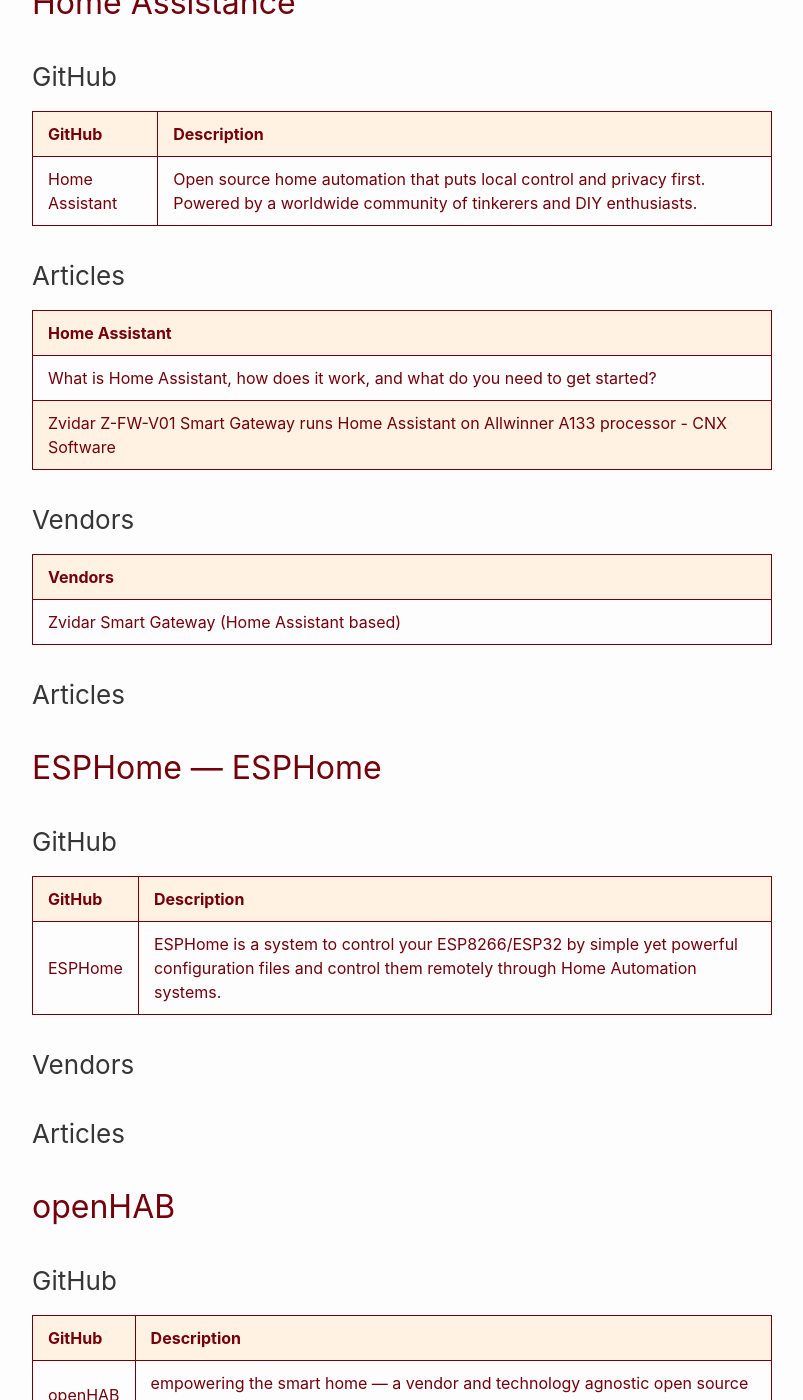
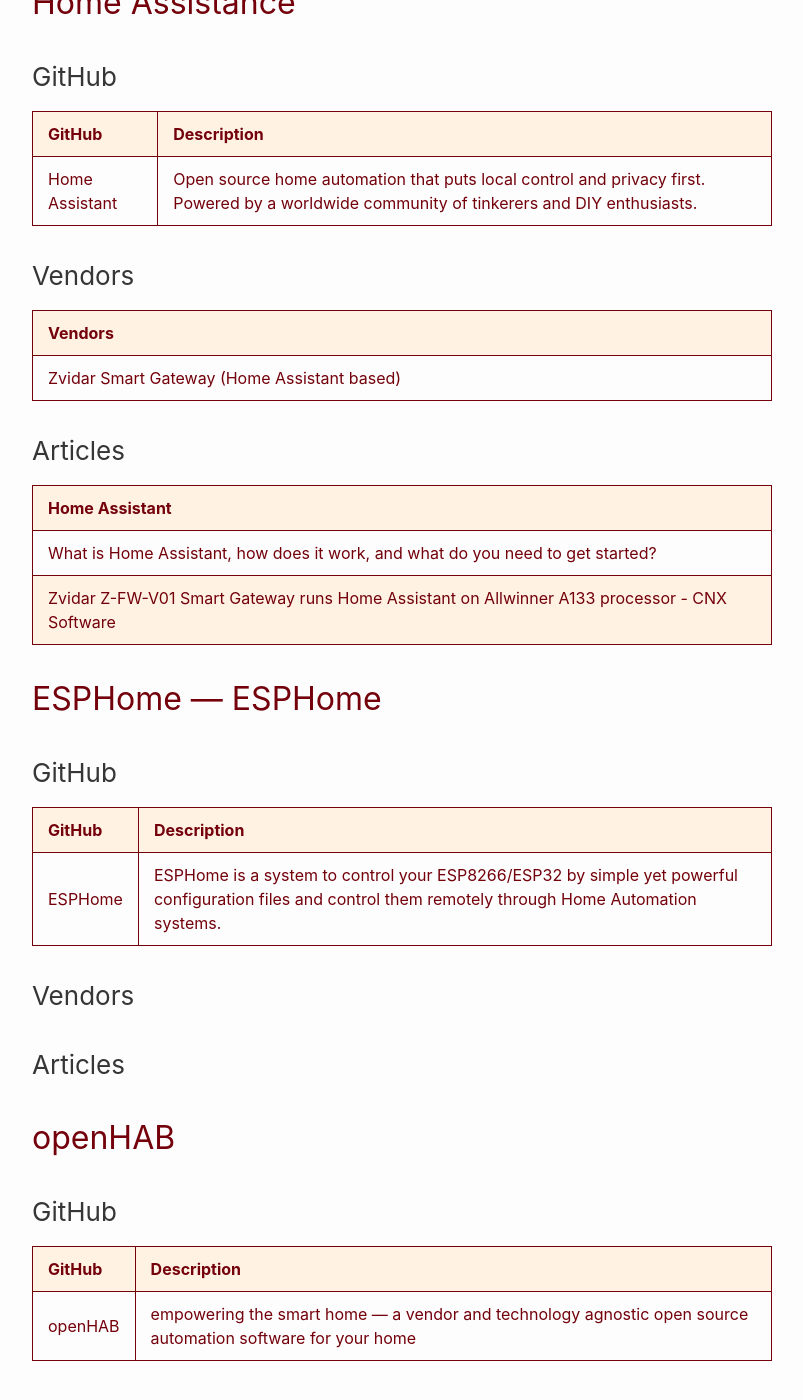
Before and after one commit to RalphHightower/RalphHightower, a Jekyll site: the page built from HomeAutomation.md, in a window 1280 px wide and 1400 px high, scrolled down 1092 px. Shown: the whole window, without its empty margins (238-1041 px from the left). Built offline with Jekyll 4.4.1, drawn with Linux system fonts in a browser that asks for light colours; our own code applies the rules of GitHub Pages for plain Markdown files; part of the change alters nothing that is shown.

```diff
--- a/HomeAutomation.md
+++ b/HomeAutomation.md
@@ -10,13 +10,6 @@ I have not decided on which home automation system that I want to deploy, but my
 |---|---|
 | [Home Assistant](https://github.com/home-assistant ) |Open source home automation that puts local control and privacy first. Powered by a worldwide community of tinkerers and DIY enthusiasts. |
 
-### Articles
-
-| [Home Assistant](https://www.home-assistant.io/ )|
-|----|
-|[What is Home Assistant, how does it work, and what do you need to get started?](https://www.pocket-lint.com/what-is-home-assistant-how-does-it-work/ )|
-|[Zvidar Z-FW-V01 Smart Gateway runs Home Assistant on Allwinner A133 processor - CNX Software](https://www.cnx-software.com/2023/06/21/zvidar-z-fw-v01-smart-gateway-runs-home-assistant-on-allwinner-a133-processor/ )|
-
 ### Vendors
 
 | Vendors |
@@ -24,6 +17,11 @@ I have not decided on which home automation system that I want to deploy, but my
 | [Zvidar Smart Gateway (Home Assistant based)](http://www.zvidar.com/pro/23.html ) |
 
 ### Articles
+
+| [Home Assistant](https://www.home-assistant.io/ )|
+|----|
+|[What is Home Assistant, how does it work, and what do you need to get started?](https://www.pocket-lint.com/what-is-home-assistant-how-does-it-work/ )|
+|[Zvidar Z-FW-V01 Smart Gateway runs Home Assistant on Allwinner A133 processor - CNX Software](https://www.cnx-software.com/2023/06/21/zvidar-z-fw-v01-smart-gateway-runs-home-assistant-on-allwinner-a133-processor/ )|
 
 ## [ESPHome — ESPHome](https://esphome.io/index.html )
 
@@ -47,15 +45,7 @@ I have not decided on which home automation system that I want to deploy, but my
 
 ### Vendors
 
-| [openHAB](https://github.com/openhab ) |
-|---|
-|  |
-
 ### Articles
-
-| [openHAB](https://github.com/openhab ) |
-|---|
-|   |
 
 ## Interfaces — Home Automation
 
```
